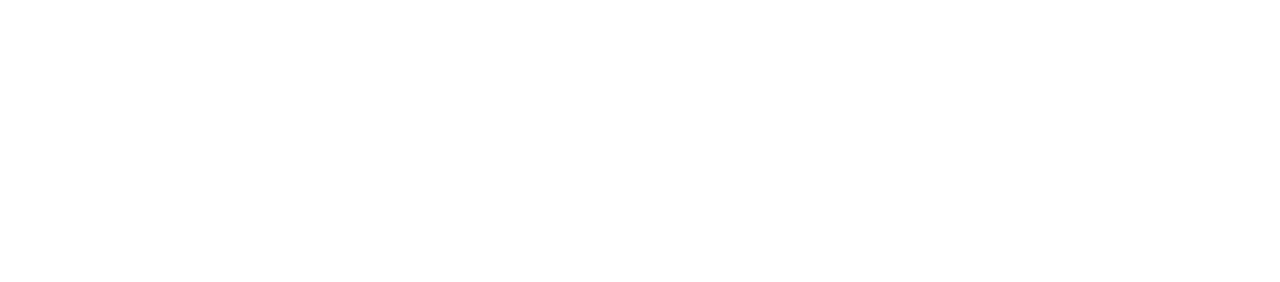
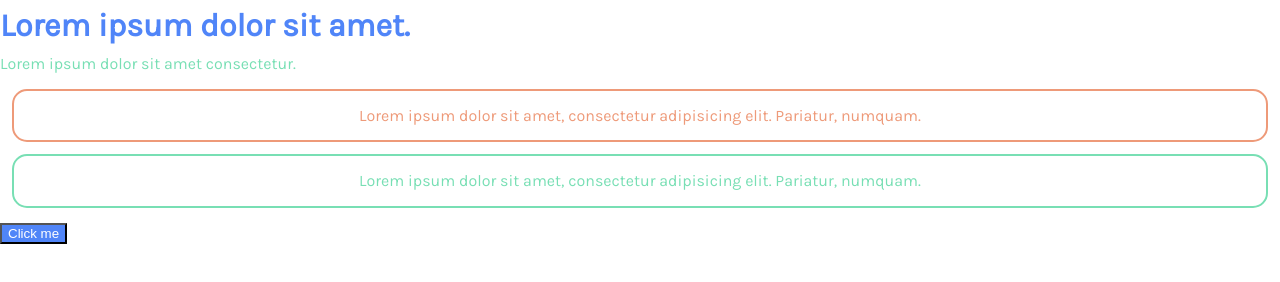
Before and after one commit to OltLatifi/sass-custom-library, a website: page index.html in a window 1280 px wide. Drawn offline with Linux system fonts and the light colour scheme.

Commit message:
working with variables and notification classes made

```diff
--- /dev/null
+++ b/gulpfile.js
@@ -0,0 +1,14 @@
+const { src, dest, watch, series } = require('gulp')
+const sass = require('gulp-sass')(require('sass'));
+
+function buildStyles() {
+  return src('index.scss')
+    .pipe(sass())
+    .pipe(dest('css'))
+}
+
+function watchTask() {
+  watch(['index.scss'], buildStyles)
+}
+
+exports.default = series(buildStyles, watchTask)
--- a/index.html
+++ b/index.html
@@ -5,9 +5,13 @@
         <meta charset="utf-8">
         <meta name="description" content="">
         <meta name="viewport" content="width=device-width, initial-scale=1">
-        <link rel="stylesheet" href="">
+        <link rel="stylesheet" href="css/index.css">
     </head>
     <body>
-        <script src="" async defer></script>
+        <h1>Lorem ipsum dolor sit amet.</h1>
+        <a href="#">Lorem ipsum dolor sit amet consectetur.</a>
+        <p class="error">Lorem ipsum dolor sit amet, consectetur adipisicing elit. Pariatur, numquam.</p>
+        <p class="notification">Lorem ipsum dolor sit amet, consectetur adipisicing elit. Pariatur, numquam.</p>
+        <button>Click me</button>
     </body>
 </html>
--- a/index.scss
+++ b/index.scss
@@ -1,5 +1,4 @@
-@import url('https://fonts.googleapis.com/css2?family=Supermercado+One&display=swap');
-
+@import url('https://fonts.googleapis.com/css2?family=Karla&display=swap');
 *,
 *::before,
 *::after {
@@ -8,7 +7,7 @@
 }
 
 body {
-    font-family: 'Supermercado One', cursive;
+    font-family: 'Karla', sans-serif;
     line-height: 1.6;
 }
 
@@ -20,3 +19,50 @@ img {
 a{
     text-decoration: none;
 }
+
+// theme colors
+$primary: #5085f8;
+$secondary: #78dfb4;
+$error: #ee9a79;
+$info: #ffc2f7;
+
+// spacing
+$base-padding: 0.75rem;
+$base-margin: 0.75rem;
+
+// borders
+$base-border-size: 2px;
+$base-border-radius: 15px;
+
+
+
+h1{
+    color: $primary;
+}
+
+a{
+    color: $secondary;
+}
+
+button{
+    color: white;
+    background: $primary;
+}
+
+.error{
+    color: $error;
+    border: solid $base-border-size $error;
+    border-radius: $base-border-radius;
+    padding: $base-padding;
+    margin: $base-margin;
+    text-align: center;
+}
+
+.notification{
+    color: $secondary;
+    border: solid $base-border-size $secondary;
+    border-radius: $base-border-radius;
+    padding: $base-padding;
+    margin: $base-margin;
+    text-align: center;
+}
```
Also changed, not shown: package.json (+9 -3 lines), css/index.css (added), 2 other files.
